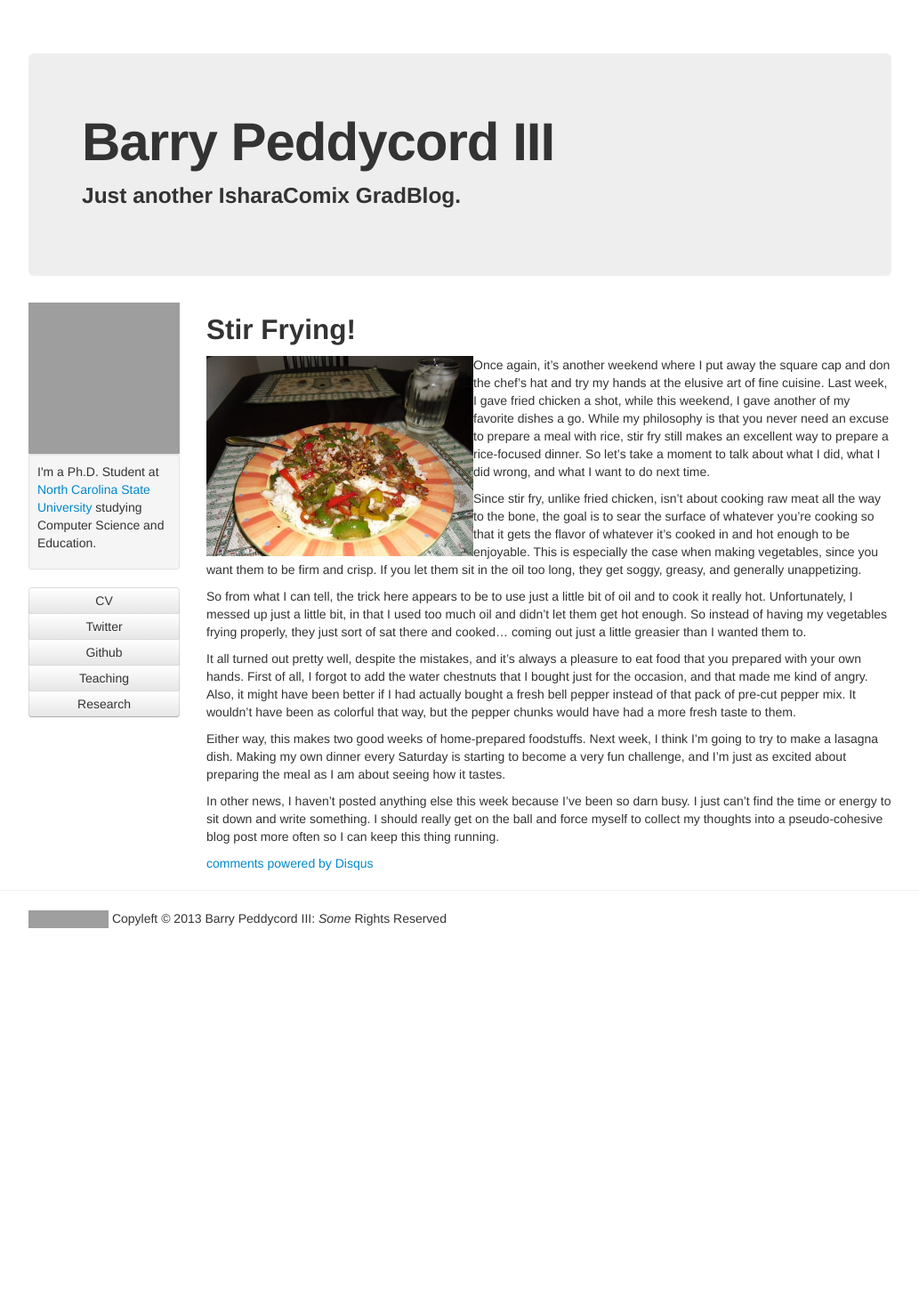
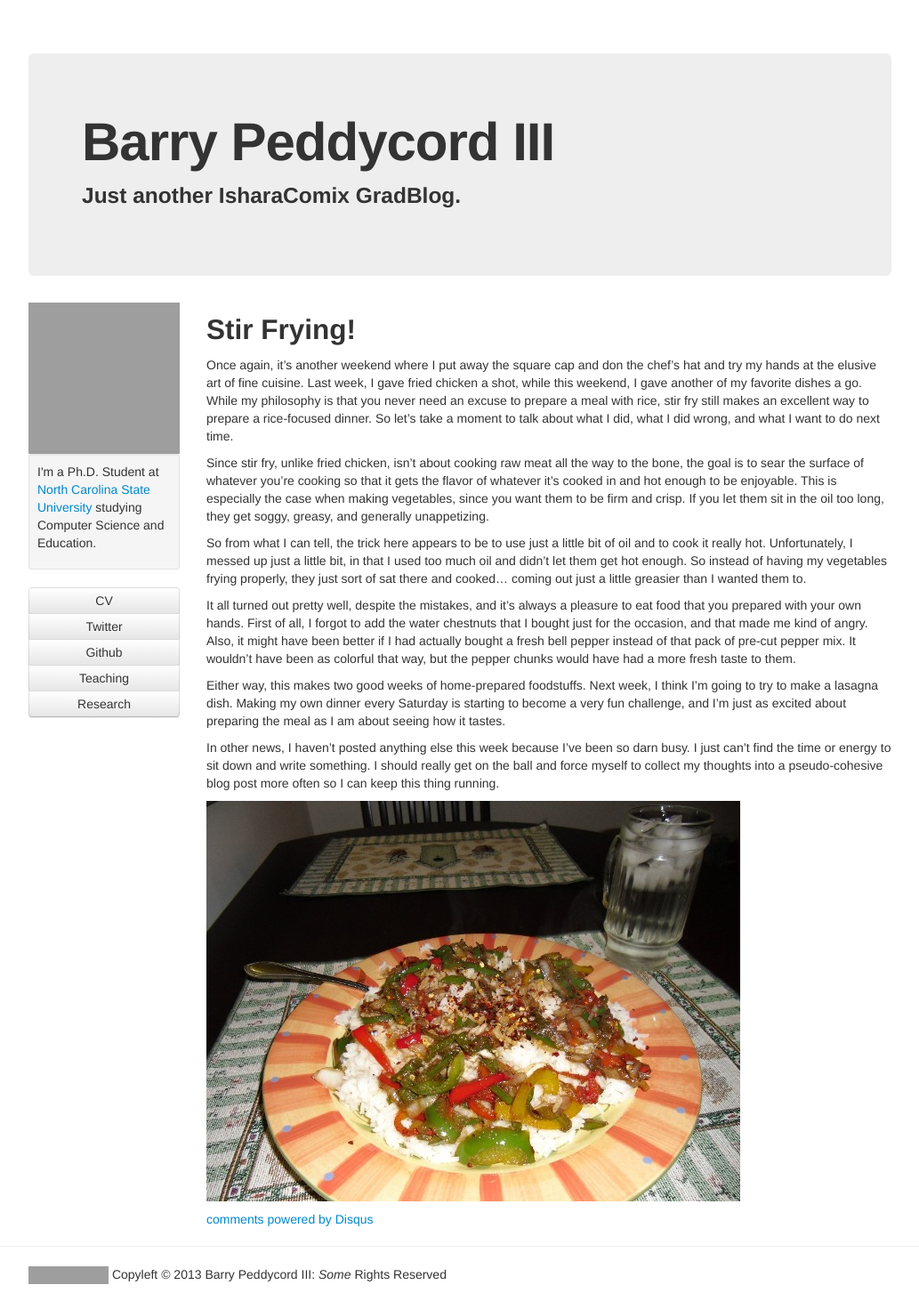
Before and after one commit to isharacomix/oldsite, a Jekyll site: the page built from _posts/2011-09-25-stir-frying.md, in a window 1280 px wide. Shown: the whole page at 89% size, without its empty margins (123-1156 px from the left). Built offline with Jekyll 4.4.1, drawn with Linux system fonts in a browser that asks for light colours; comment, search, counter and statistics services are not loaded; before the commit the page ends 1053 px from its top, so only the background shows below that; grey boxes are pictures that could not be loaded.

Commit message:
Food photo blogs.

```diff
--- a/_posts/2011-09-25-stir-frying.md
+++ b/_posts/2011-09-25-stir-frying.md
@@ -2,8 +2,6 @@
 layout: post
 title: Stir Frying!
 ---
-
-<img class="pull-left" width="300" src="{{ site.baseurl }}/img/pic_stirfry.jpg" alt="" />
 
 Once again, it's another weekend where I put away the square cap and don the chef's hat and try my hands at the elusive art of fine cuisine. Last week, I gave fried chicken a shot, while this weekend, I gave another of my favorite dishes a go. While my philosophy is that you never need an excuse to prepare a meal with rice, stir fry still makes an excellent way to prepare a rice-focused dinner. So let's take a moment to talk about what I did, what I did wrong, and what I want to do next time.
 
@@ -16,3 +14,5 @@ It all turned out pretty well, despite the mistakes, and it's always a pleasure
 Either way, this makes two good weeks of home-prepared foodstuffs. Next week, I think I'm going to try to make a lasagna dish. Making my own dinner every Saturday is starting to become a very fun challenge, and I'm just as excited about preparing the meal as I am about seeing how it tastes.
 
 In other news, I haven't posted anything else this week because I've been so darn busy. I just can't find the time or energy to sit down and write something. I should really get on the ball and force myself to collect my thoughts into a pseudo-cohesive blog post more often so I can keep this thing running.
+
+![Photo]({{ site.baseurl }}/img/pic_stirfry.jpg)
```
Also changed, not shown: _posts/2011-09-19-listen-to-that-chicken-sizzle.md (+2 -2 lines).
